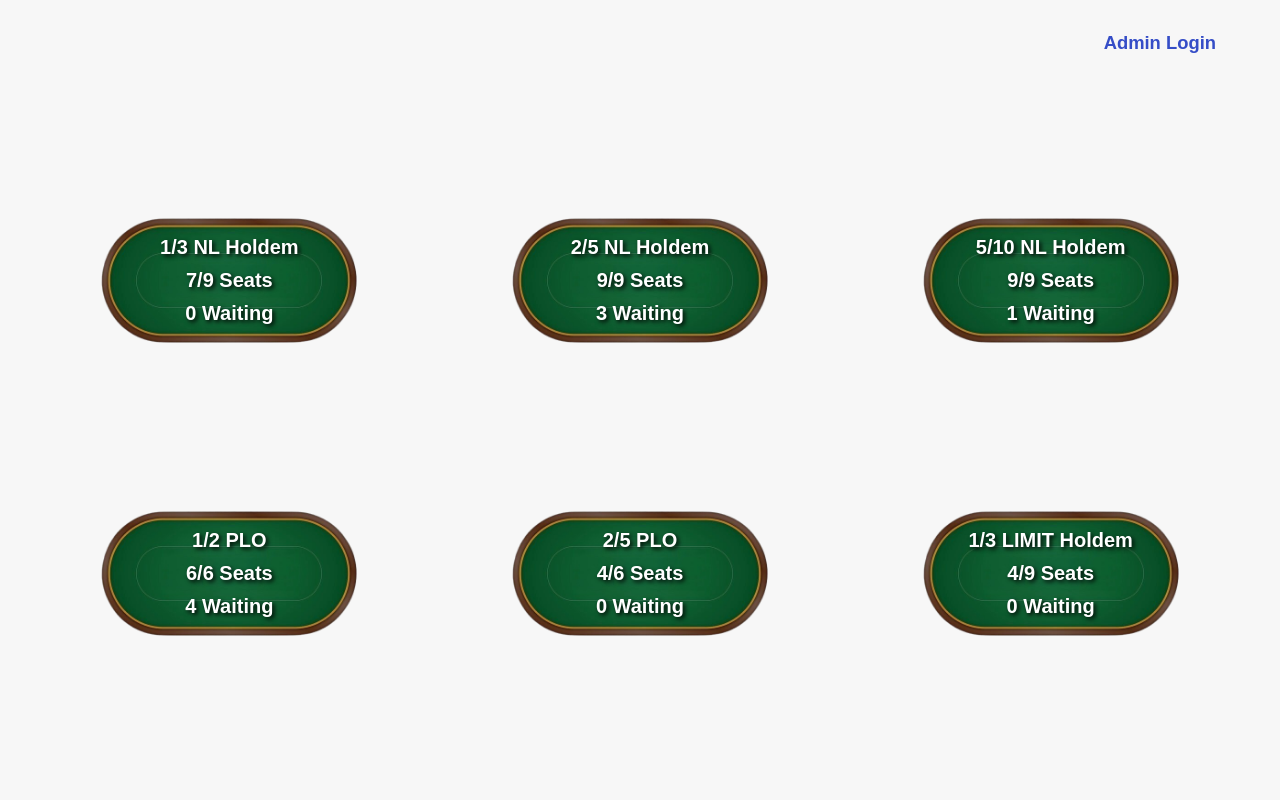
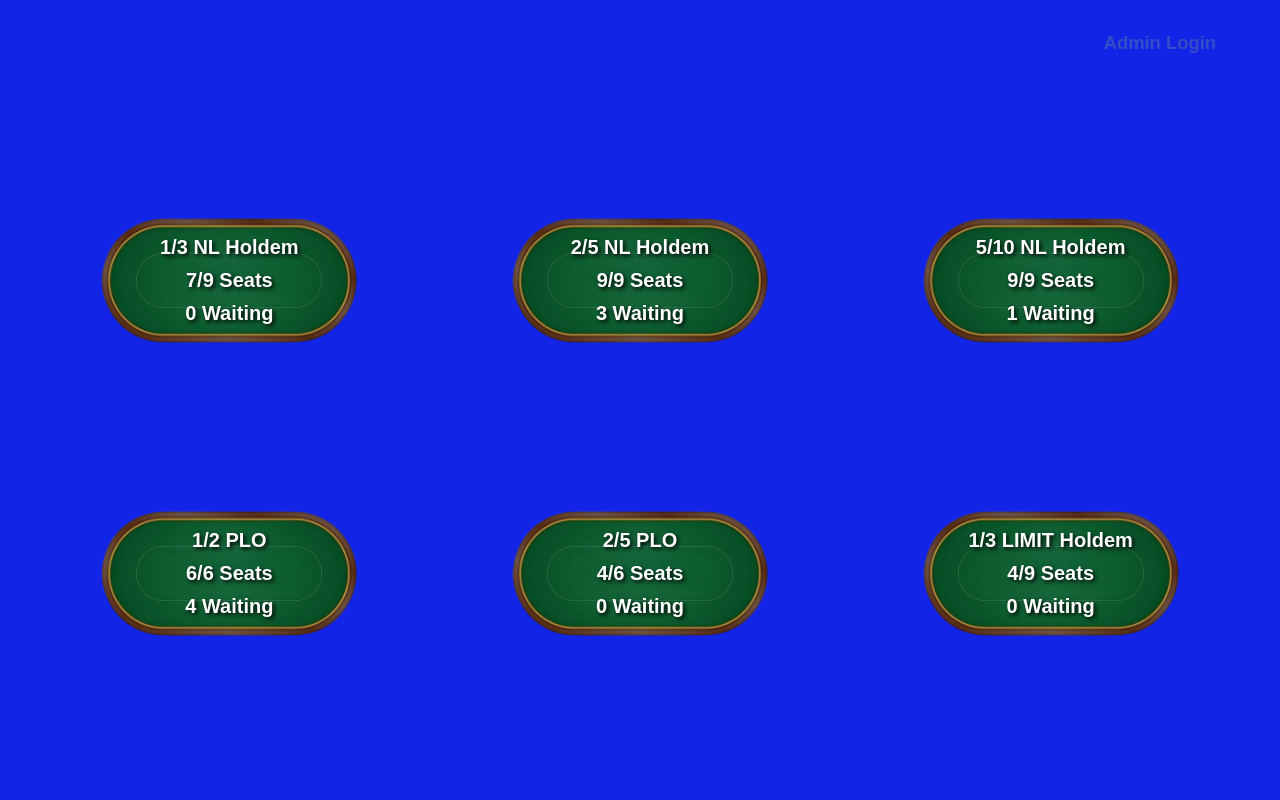
Before and after one commit to mgvero-ivy/SDEV_220_Final_Project_TeamBlackjack, a Flask app: page / in a window 1280 px wide. Run offline with Flask 3, Linux system fonts and the light colour scheme.

Commit message:
Change background color to #1224E5

```diff
--- a/final-project/static/style.css
+++ b/final-project/static/style.css
@@ -6,7 +6,7 @@ body {
     margin: 0;
     min-height: 100vh;
     font-family: Arial, Helvetica, sans-serif;
-    background-color: #f7f7f7;
+    background-color: #1224E5;
 }
 
 header {
```
